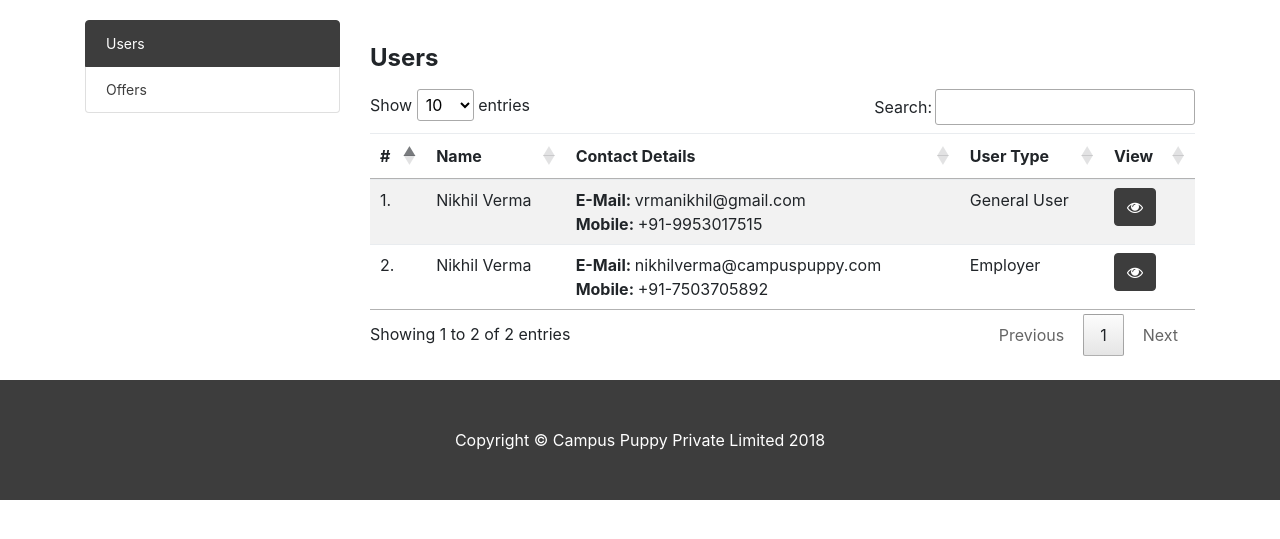
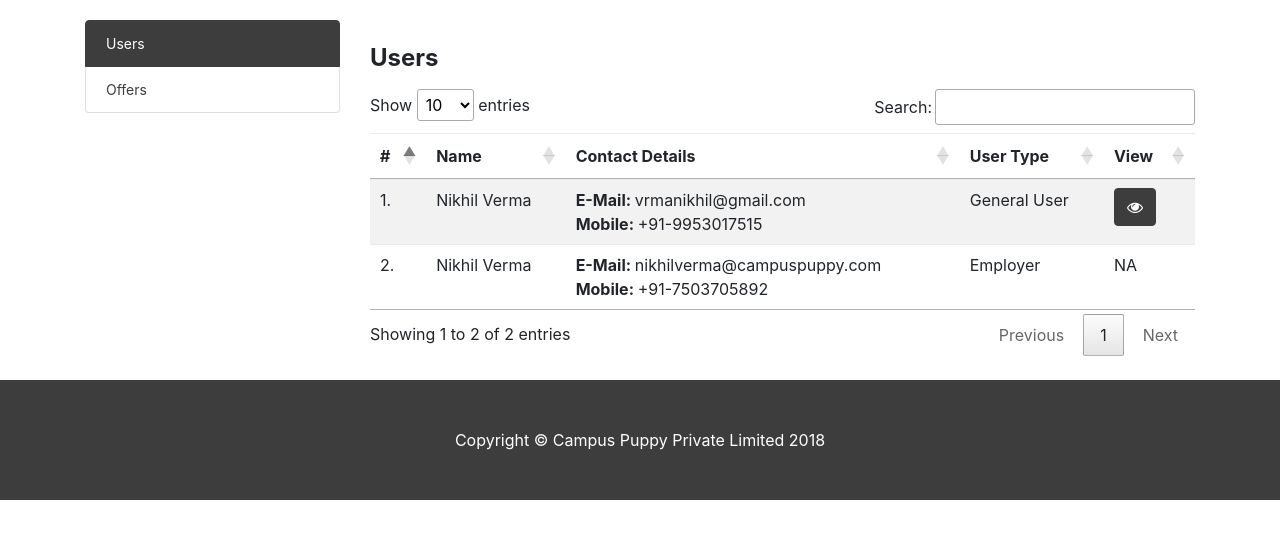
Before and after one commit to nikhilvrma/notretire, a CodeIgniter app: page /database/backoffice/users in a window 1280 px wide. Shown: the part 56-595 px from the top of the page. Run offline with CodeIgniter, Linux system fonts and the light colour scheme; the visitor is signed in with stand-in values (Sample User, id 1); data comes from the database, SQL or seed files in the repository; some libraries are stand-ins or nearby versions.

Commit message:
User Portion Completed

```diff
--- a/application/controllers/Backoffice.php
+++ b/application/controllers/Backoffice.php
@@ -21,6 +21,7 @@ class Backoffice extends CI_Controller {
 	}
 	public function users(){
 		if(!$this->backoffice_lib->auth()){
+			$this->session->set_flashdata('message', array('content'=>'It seems you have been logged out, Please Login to Try Again.','color'=>'red'));
 			redirect(base_url('backoffice'));
 		}
 		$this->data['users'] = $this->backoffice_lib->getAllUsersData();
@@ -29,6 +30,7 @@ class Backoffice extends CI_Controller {
 
 	public function offers(){
 		if(!$this->backoffice_lib->auth()){
+			$this->session->set_flashdata('message', array('content'=>'It seems you have been logged out, Please Login to Try Again.','color'=>'red'));
 			redirect(base_url('backoffice'));
 		}
 		$this->data['offers'] = $this->backoffice_lib->getAllOffers();
@@ -38,6 +40,7 @@ class Backoffice extends CI_Controller {
 
 	public function viewOfferDetails($offerID){
 		if(!$this->backoffice_lib->auth()){
+			$this->session->set_flashdata('message', array('content'=>'It seems you have been logged out, Please Login to Try Again.','color'=>'red'));
 			redirect(base_url('backoffice'));
 		}
 		$this->data['offerDetails'] = $this->function_lib->getOfferDetails($offerID);
@@ -50,13 +53,25 @@ class Backoffice extends CI_Controller {
 		else{
 			$this->data['getOfferLocationsations'] = array();
 		}
-
-
 		$this->load->view('backoffice/offer', $this->data);
 	}
 
+
+	public function viewUserDetails($userID){
+		if(!$this->backoffice_lib->auth()){
+			$this->session->set_flashdata('message', array('content'=>'It seems you have been logged out, Please Login to Try Again.','color'=>'red'));
+			redirect(base_url('backoffice'));
+		}
+		$this->data['generalData'] = $this->function_lib->getUserGeneralData($userID)[0];
+		$this->data['educationalDetails'] = $this->function_lib->getUserEducationalDetails($userID);
+		$this->data['workExperience'] = $this->function_lib->getUserWorkExperience($userID);
+		$this->load->view('report', $this->data);
+	}
+
+
 	public function changePassword(){
 		if(!$this->backoffice_lib->auth()){
+			$this->session->set_flashdata('message', array('content'=>'It seems you have been logged out, Please Login to Try Again.','color'=>'red'));
 			redirect(base_url('backoffice'));
 		}
 		$this->load->view('backoffice/changePassword', $this->data);
--- a/application/views/backoffice/offer.php
+++ b/application/views/backoffice/offer.php
@@ -8,7 +8,7 @@
     <meta name="description" content="">
     <meta name="author" content="">
 
-    <title>Offer|Not Retire"; ?></title>
+    <title>Offer|Not Retire</title>
 
     <link href="<?php echo base_url('assets/vendor/bootstrap/css/bootstrap.min.css'); ?>" rel="stylesheet">
     <link href="<?php echo base_url('assets/css/backoffice.css'); ?>" rel="stylesheet">
--- a/application/views/backoffice/users.php
+++ b/application/views/backoffice/users.php
@@ -92,7 +92,7 @@
                       <td><?= $user['name']?></td>
                       <td><b>E-Mail: </b><?= $user['email']?><br><b>Mobile: </b>+91-<?= $user['mobile']?></td>
                       <td><?php if($user['accountType'] == 1){echo "General User";}else{echo "Employer";}?></td>
-                      <td><a href = "<?= base_url('backoffice/viewUserDetails/'.$user['userID'])?>" class="btn btn-primary" style="color: white;"><b><i class="fa fa-eye"></i></b></a></td>
+                      <td><?php if($user['accountType'] == 1){?><a href = "<?= base_url('backoffice/viewUserDetails/'.$user['userID'])?>" class="btn btn-primary" target = "_blank" style="color: white;"><b><i class="fa fa-eye"></i></b></a><?php }else{ echo "NA"; }?></td>
                   </tr>
                 <?php $i++;} ?>
 
```
